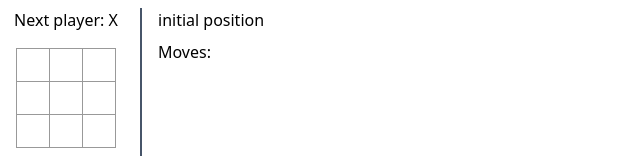
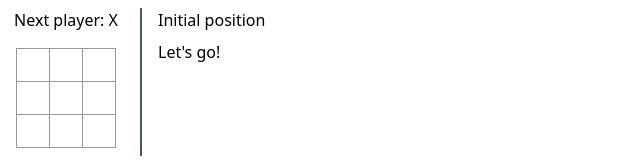
Before and after one commit to ibqn/vue-tic-tac-toe, a Vue app: page / in a window 1280 px wide. Shown: the top 160 px of the page, without its empty margins (0-640 px from the left). Built offline with nearby package versions, Linux system fonts and the light colour scheme.

Commit message:
hide history if history is empty

```diff
--- a/src/components/game.vue
+++ b/src/components/game.vue
@@ -61,7 +61,8 @@ const jumpTo = (index: number) => {
     <div class="border border-slate-600"></div>
 
     <div class="flex flex-col gap-2">
-      <button @click="initialPosition">initial position</button>
+      <button @click="initialPosition">Initial position</button>
+      <template v-if="history.length">
         <h2>Moves:</h2>
         <ul>
           <li v-for="(move, index) in history" :key="index">
@@ -70,6 +71,8 @@ const jumpTo = (index: number) => {
             </button>
           </li>
         </ul>
+      </template>
+      <div v-else>Let's go!</div>
     </div>
   </div>
 </template>
```
Lines whose indentation alone changed are shown as unchanged.
